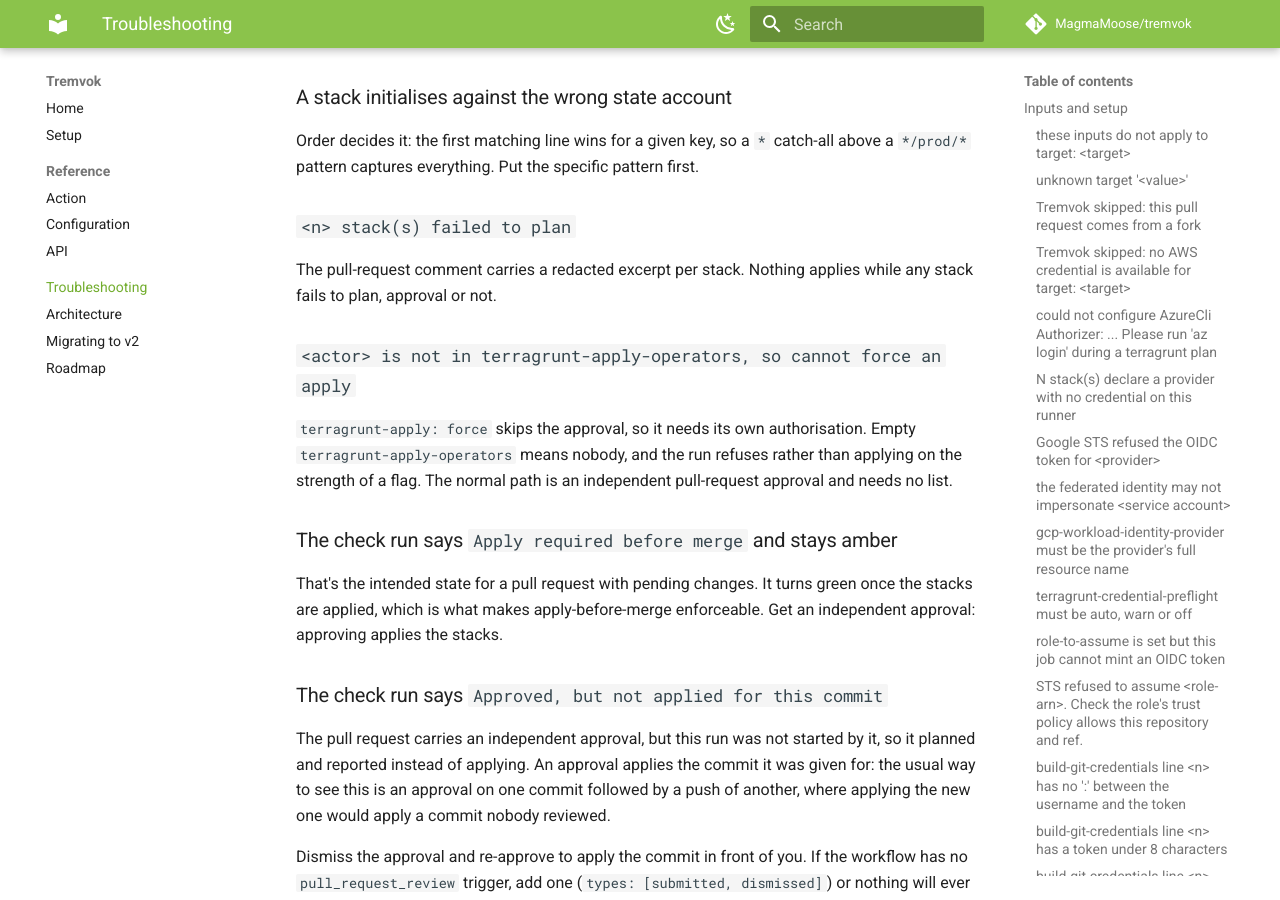
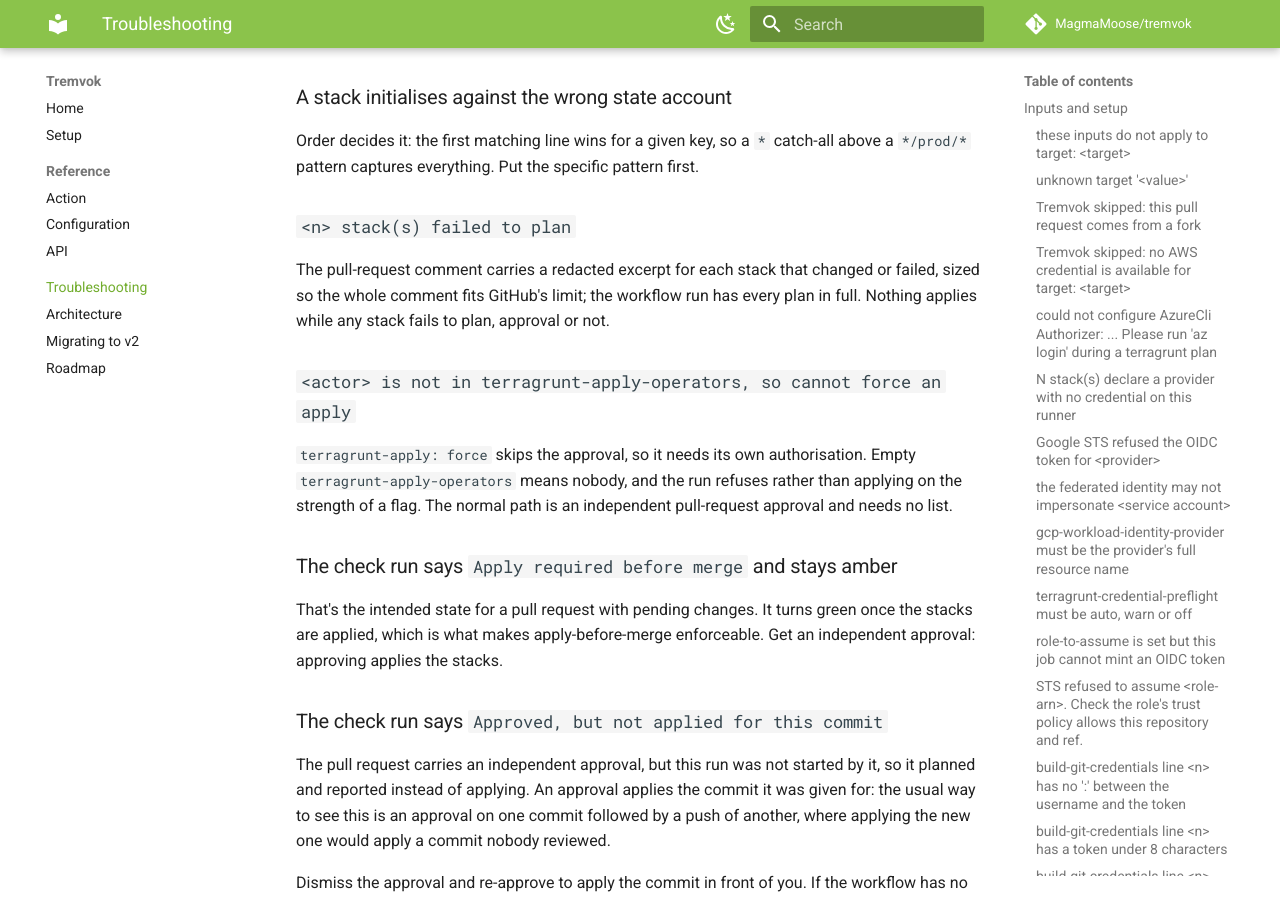
Before and after one commit to MagmaMoose/tremvok, an MkDocs documentation site: the page built from docs/troubleshooting.md, in a window 1280 px wide and 900 px high, scrolled down 7606 px. Built offline with MkDocs 1.6.1 and Material for MkDocs 9.7.7, drawn with Linux system fonts in a browser that asks for light colours; comment, search, counter and statistics services are not loaded.

Commit message:
fix(terragrunt): post large plan comments, and keep them inside GitHub's limit (#51)
* fix(terragrunt): post large plan comments, and keep them inside GitHub's limit

A plan across 23 stacks never reached its pull request: notify-pr.sh passed the
whole request to curl as one argument, past the kernel's 128 KiB per-argument
cap, and the run only said the comment could not be posted. The request now goes
from a file, excerpts are sized to GitHub's 65,536-character limit, stacks with
no changes get no excerpt, and colour codes are stripped.

* fix(tests): replace yes|head with printf in notify.bats, correct bytes→characters comment

yes 'x' | head -c 200000 exits with SIGPIPE (status 141) when head closes the read
end, and pipefail turns that into a test failure. printf '%200000s' | tr ' ' x
produces the same 200 KB body without a broken pipe.

The comment on COMMENT_BUDGET said "counts bytes" but ${#var} counts characters in
bash; GitHub's 65,536-character limit is also a character limit. Updated to match.

---------

Co-authored-by: Caleb Sargeant <calebsargeant@users.noreply.github.com>

```diff
--- a/docs/troubleshooting.md
+++ b/docs/troubleshooting.md
@@ -294,8 +294,9 @@
 
 ### `<n> stack(s) failed to plan`
 
-The pull-request comment carries a redacted excerpt per stack. Nothing applies while any stack
-fails to plan, approval or not.
+The pull-request comment carries a redacted excerpt for each stack that changed or failed, sized
+so the whole comment fits GitHub's limit; the workflow run has every plan in full. Nothing
+applies while any stack fails to plan, approval or not.
 
 ### `<actor> is not in terragrunt-apply-operators, so cannot force an apply`
 
```
Also changed, not shown: CHANGELOG.md (+14 -0 lines), 4 other files.
